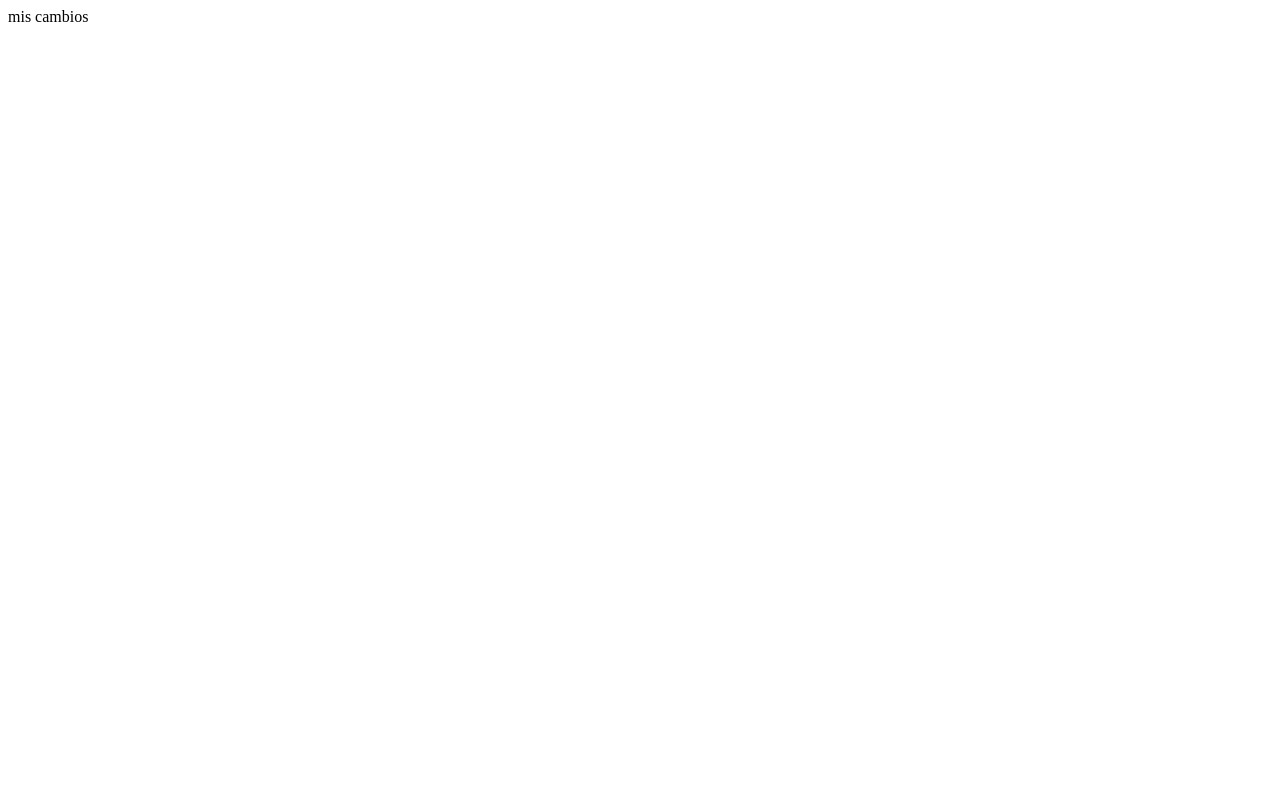
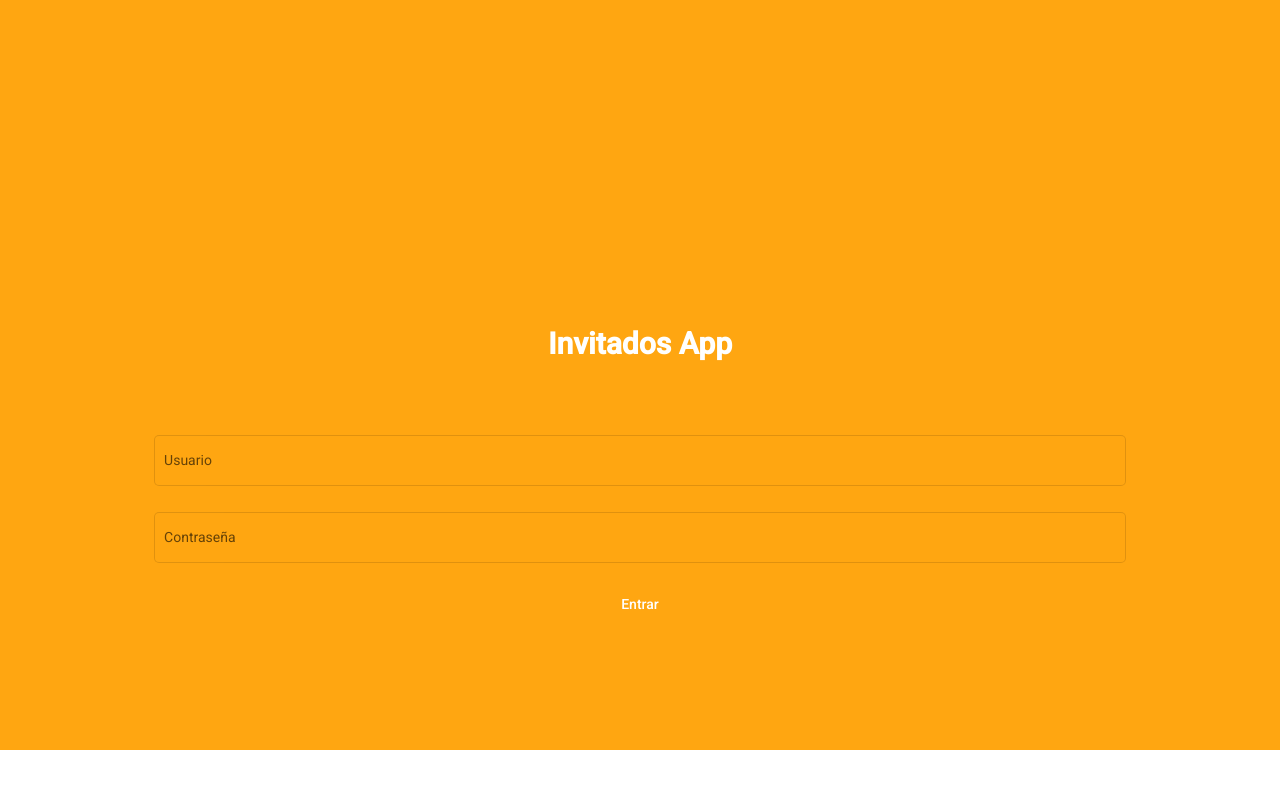
Before and after one commit to eliezerportillo/invitados-app, an Angular app: page /login in a window 1280 px wide. Before the commit this address led to /. Shown: the top 800 px of the page. Built offline with nearby package versions, Linux system fonts and the light colour scheme.

Commit message:
se hicieron avances con la pantalla de login. Se hizo un pequeño maquetado

```diff
--- a/angular.json
+++ b/angular.json
@@ -31,6 +31,7 @@
               "src/assets"
             ],
             "styles": [
+              "./node_modules/@angular/material/prebuilt-themes/indigo-pink.css",
               "src/styles.scss"
             ],
             "scripts": []
@@ -94,6 +95,7 @@
               "src/assets"
             ],
             "styles": [
+              "./node_modules/@angular/material/prebuilt-themes/indigo-pink.css",
               "src/styles.scss"
             ],
             "scripts": []
--- a/package.json
+++ b/package.json
@@ -12,10 +12,13 @@
   "private": true,
   "dependencies": {
     "@angular/animations": "~11.1.0",
+    "@angular/cdk": "^11.1.0",
     "@angular/common": "~11.1.0",
     "@angular/compiler": "~11.1.0",
     "@angular/core": "~11.1.0",
+    "@angular/flex-layout": "^11.0.0-beta.33",
     "@angular/forms": "~11.1.0",
+    "@angular/material": "^11.1.0",
     "@angular/platform-browser": "~11.1.0",
     "@angular/platform-browser-dynamic": "~11.1.0",
     "@angular/router": "~11.1.0",
--- a/src/app/app-routing.module.ts
+++ b/src/app/app-routing.module.ts
@@ -1,7 +1,10 @@
 import { NgModule } from '@angular/core';
 import { RouterModule, Routes } from '@angular/router';
+import { LoginComponent } from './login/login.component';
 
-const routes: Routes = [];
+const routes: Routes = [
+  { path: 'login' , component:LoginComponent }
+];
 
 @NgModule({
   imports: [RouterModule.forRoot(routes)],
--- a/src/app/app.component.html
+++ b/src/app/app.component.html
@@ -1,2 +1 @@
-mis cambios
 <router-outlet></router-outlet>
--- /dev/null
+++ b/src/app/login/login.component.html
@@ -0,0 +1,28 @@
+<div class="firebase-orange-color-2 login-container">
+  <div fxLayout="column">
+    <div fxLayoutAlign="center center" class="text-white title">
+        Invitados App
+    </div>
+
+    <mat-form-field appearance="outline">
+      <mat-label>Usuario</mat-label>
+      <input matInput>
+    </mat-form-field>
+
+    <mat-form-field appearance="outline">
+      <mat-label>Contraseña</mat-label>
+      <input matInput>
+    </mat-form-field>
+
+    <div fxLayoutAlign="center center">
+        <button mat-button class="text-white">Entrar</button>
+    </div>
+  </div>
+</div>
+
+<div class="footer-container">
+   <div fxLayout="column">
+        <button mat-raised-button>Entrar</button>
+        <button mat-raised-button>Entrar</button>
+   </div>
+</div>
--- /dev/null
+++ b/src/app/login/login.component.scss
@@ -0,0 +1,14 @@
+.login-container{
+    padding-top: 20%;
+    padding-left: 12%;
+    padding-right: 12%;
+    padding-bottom: 10%;
+}
+.title{
+    font-size: 30px;
+    font-weight: 700;
+    padding: 8%;
+}
+.footer-container{
+    padding: 20% 10%;
+}
--- /dev/null
+++ b/src/app/login/login.component.ts
@@ -0,0 +1,15 @@
+import { Component, OnInit } from '@angular/core';
+
+@Component({
+  selector: 'app-login',
+  templateUrl: './login.component.html',
+  styleUrls: ['./login.component.scss']
+})
+export class LoginComponent implements OnInit {
+
+  constructor() { }
+
+  ngOnInit(): void {
+  }
+
+}
--- a/src/index.html
+++ b/src/index.html
@@ -6,8 +6,11 @@
   <base href="/">
   <meta name="viewport" content="width=device-width, initial-scale=1">
   <link rel="icon" type="image/x-icon" href="favicon.ico">
+  <link rel="preconnect" href="https://fonts.gstatic.com">
+  <link href="https://fonts.googleapis.com/css2?family=Roboto:wght@300;400;500&display=swap" rel="stylesheet">
+  <link href="https://fonts.googleapis.com/icon?family=Material+Icons" rel="stylesheet">
 </head>
-<body>
+<body class="mat-typography">
   <app-root></app-root>
 </body>
 </html>
--- a/src/styles.scss
+++ b/src/styles.scss
@@ -1 +1,18 @@
 /* You can add global styles to this file, and also import other style files */
+
+html, body { height: 100%; }
+body { margin: 0; font-family: Roboto, "Helvetica Neue", sans-serif; }
+
+/** paleta de colores de firebase */
+.firebase-orange-color-1 {
+    background-color: #ffcb2b;
+}
+.firebase-orange-color-2{
+    background-color: #ffa611;
+}
+.firebase-orange-color-3 {
+    background-color: #f5820d;
+}
+.text-white{
+    color: white;
+}
```
Also changed, not shown: src/app/app.module.ts (+14 -2 lines), 2 other files (tests, documents, lock files or other folders).
